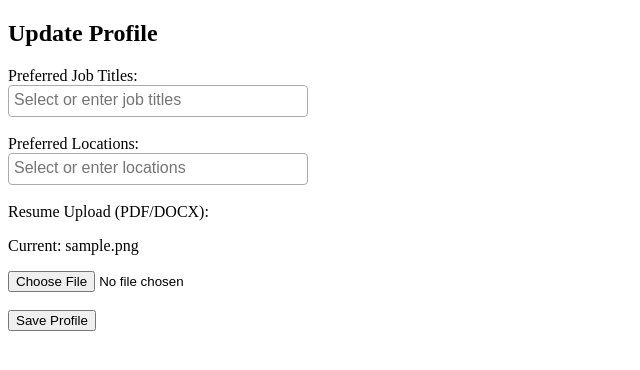
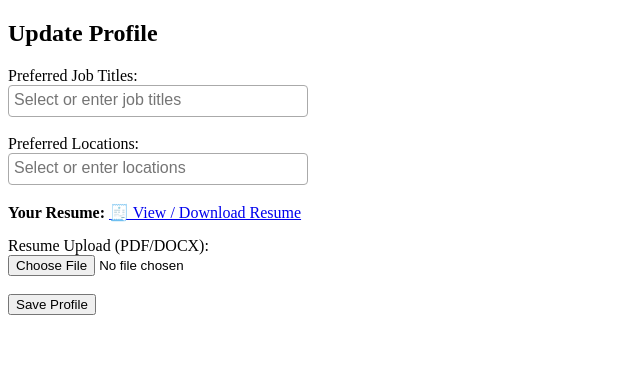
Before and after one commit to Kalyan717ps/Job-Bot-Cursor, a Flask app: page /profile in a window 1280 px wide. Shown: the part 60-430 px from the top of the page, without its empty margins (0-640 px from the left). Run offline with Flask 3, Linux system fonts and the light colour scheme; a user stored in the database is signed in; tables that the repository leaves empty hold one stand-in row (values such as "Sample post"); some libraries are stand-ins or nearby versions.

Commit message:
Add resume preview/download links to profile and dashboard

```diff
--- a/app.py
+++ b/app.py
@@ -12,6 +12,7 @@ import subprocess
 from datetime import datetime, timedelta
 from io import StringIO
 from flask import Response
+from flask import send_from_directory
 
 # STEP 1: CREATE Flask app
 app = Flask(__name__)
@@ -32,8 +33,6 @@ def allowed_file(filename):
 @app.route('/profile', methods=['GET', 'POST'])
 @login_required
 def profile():
-    from models import UserProfile, db
-
     profile = UserProfile.query.filter_by(user_id=current_user.id).first()
 
     # Load jobs for select options
@@ -53,7 +52,7 @@ def profile():
         preferred_titles = ','.join(titles)
         preferred_locations = ','.join(locations)
 
-        filename = profile.resume_filename if profile else None
+        filename = profile.resume_filename if profile and profile.resume_filename else None
 
         if file and allowed_file(file.filename):
             filename = secure_filename(file.filename)
@@ -141,6 +140,7 @@ def dashboard():
         jobs=matched_jobs,
         recent_jobs_day=recent_jobs_day,
         recent_jobs_week=recent_jobs_week,
+        profile=profile,  # Pass profile to template
         stats={
             'applied_total': applied_total,
             'applied_this_week': applied_this_week,
@@ -352,6 +352,16 @@ def export_applications():
         headers={'Content-Disposition': 'attachment; filename=applications.csv'}
     )
 
+@app.route('/resume/<filename>')
+@login_required
+def view_resume(filename):
+    # Ensure the user can only access their own resume
+    profile = UserProfile.query.filter_by(user_id=current_user.id).first()
+    if profile and profile.resume_filename == filename:
+        return send_from_directory(app.config['UPLOAD_FOLDER'], filename)
+    flash("❌ You are not authorized to view this resume.")
+    return redirect(url_for('dashboard'))
+
 ##########################################
 # MAIN
 ##########################################
--- a/templates/profile.html
+++ b/templates/profile.html
@@ -45,10 +45,16 @@
       {% endfor %}
     </select><br><br>
 
+    {% if profile and profile.resume_filename %}
+      <div style="margin-bottom:15px;">
+        <strong>Your Resume:</strong>
+        <a href="{{ url_for('view_resume', filename=profile.resume_filename) }}" target="_blank">
+          🧾 View / Download Resume
+        </a>
+      </div>
+    {% endif %}
+
     <label for="resume">Resume Upload (PDF/DOCX):</label><br>
-    {% if profile and profile.resume_filename %}
-      <p>Current: {{ profile.resume_filename }}</p>
-    {% endif %}
     <input type="file" name="resume"><br><br>
 
     <button type="submit">Save Profile</button>
```
Also changed, not shown: templates/dashboard.html (+9 -0 lines).
